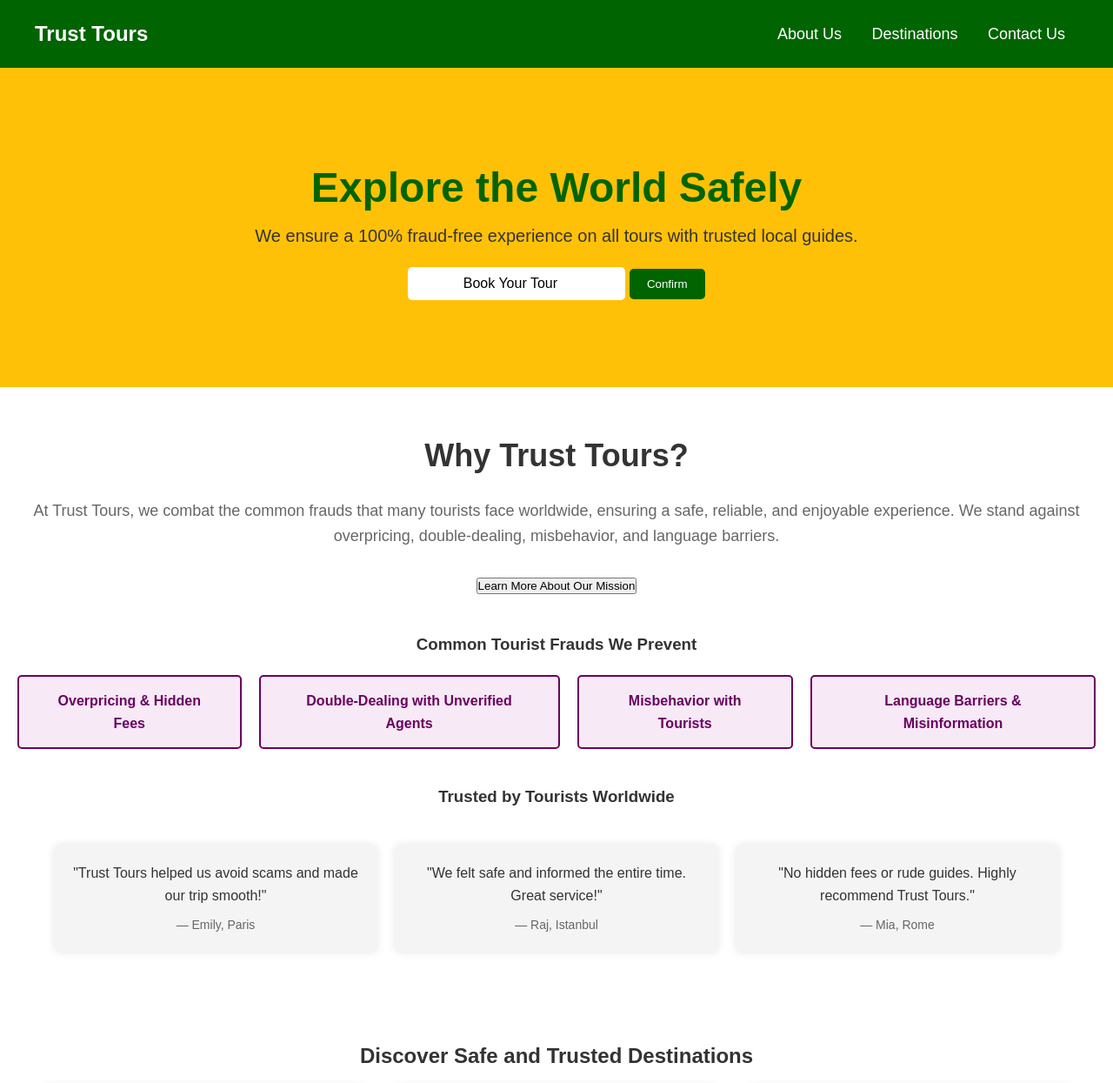
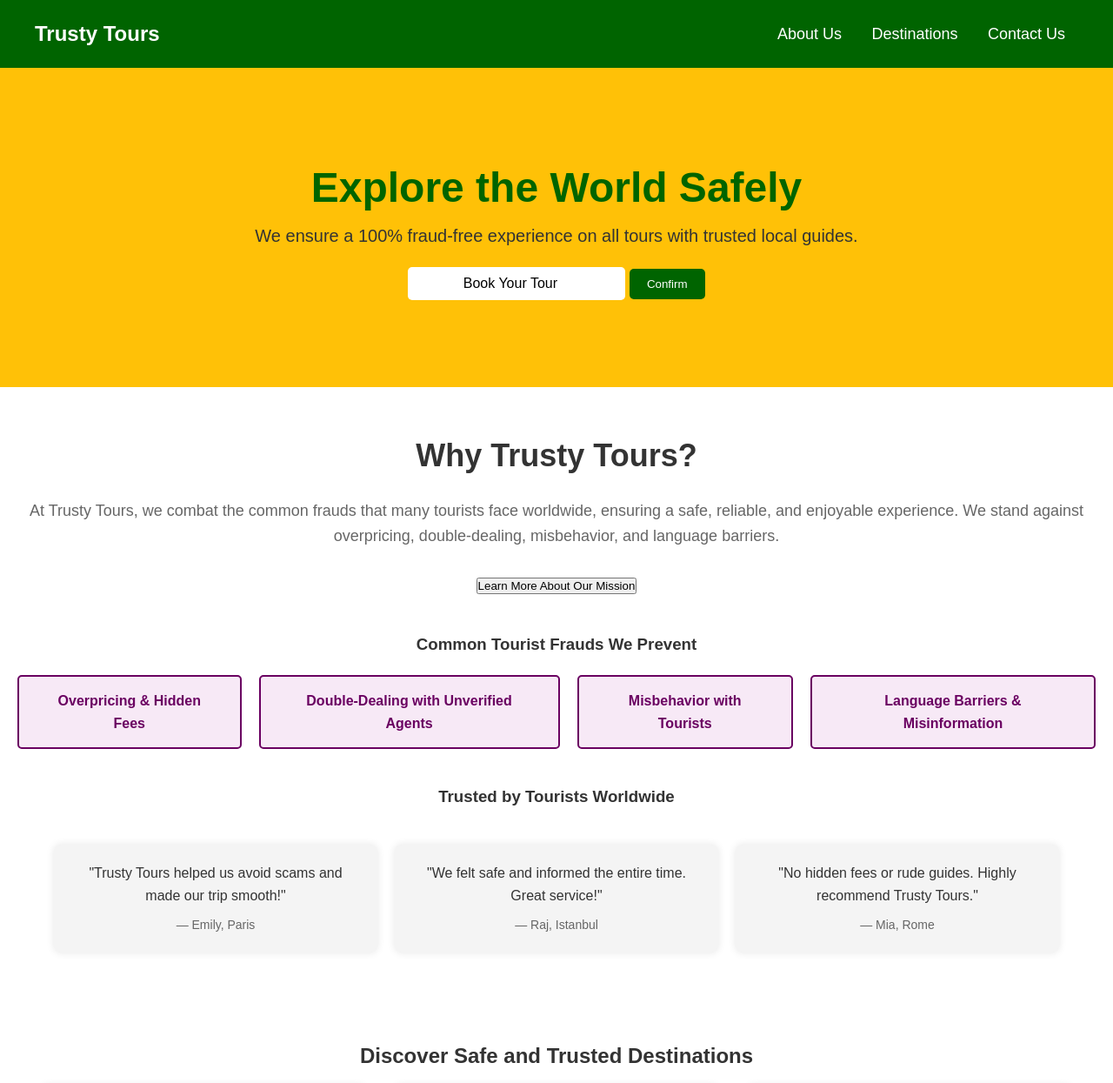
Before and after one commit to mayankgaur0405/TrustyTour, a plain HTML site: page index.html in a window 1280 px wide. Shown: the top 1245 px of the page at 87% size. Drawn offline with Linux system fonts and the light colour scheme.

Commit message:
Update index.html

```diff
--- a/index.html
+++ b/index.html
@@ -3,13 +3,13 @@
 <head>
     <meta charset="UTF-8">
     <meta name="viewport" content="width=device-width, initial-scale=1.0">
-    <title>Trust Tours</title>
+    <title>Trusty Tours</title>
     <link rel="stylesheet" href="styles.css">
 </head>
 <body>
     <header>
         <nav>
-            <div class="logo">Trust Tours</div>
+            <div class="logo">Trusty Tours</div>
             <ul class="nav-links">
                 <li><a href="#about">About Us</a></li>
                 <li><a href="#cities">Destinations</a></li>
@@ -33,8 +33,8 @@
     <!-- Trusty Tours Section -->
     <section id="trust-tours" class="trust-tours-section">
         <div class="trust-tours-header">
-            <h2>Why Trust Tours?</h2>
-            <p>At Trust Tours, we combat the common frauds that many tourists face worldwide, ensuring a safe, reliable, and enjoyable experience. We stand against overpricing, double-dealing, misbehavior, and language barriers.</p>
+            <h2>Why Trusty Tours?</h2>
+            <p>At Trusty Tours, we combat the common frauds that many tourists face worldwide, ensuring a safe, reliable, and enjoyable experience. We stand against overpricing, double-dealing, misbehavior, and language barriers.</p>
             <button>Learn More About Our Mission</button>
         </div>
 
@@ -52,7 +52,7 @@
             <h3>Trusted by Tourists Worldwide</h3>
             <div class="feedback-grid">
                 <div class="feedback-card">
-                    <p>"Trust Tours helped us avoid scams and made our trip smooth!"</p>
+                    <p>"Trusty Tours helped us avoid scams and made our trip smooth!"</p>
                     <span>— Emily, Paris</span>
                 </div>
                 <div class="feedback-card">
@@ -60,7 +60,7 @@
                     <span>— Raj, Istanbul</span>
                 </div>
                 <div class="feedback-card">
-                    <p>"No hidden fees or rude guides. Highly recommend Trust Tours."</p>
+                    <p>"No hidden fees or rude guides. Highly recommend Trusty Tours."</p>
                     <span>— Mia, Rome</span>
                 </div>
             </div>
@@ -165,7 +165,7 @@
     <footer>
         <div class="footer-content">
             <h4>EUR - €</h4>
-            <h3>About Trust Tours</h3>
+            <h3>About Trusty Tours</h3>
             <div class="footer-links">
                 <ul>
                     <li><a href="#about">Our Story</a></li>
@@ -191,7 +191,7 @@
                     <li><a href="#">X (Twitter)</a></li>
                 </ul>
             </div>
-            <p>&copy; 2024 Trust Tours | <a href="#">Privacy Policy</a> | <a href="#">Terms & Conditions</a></p>
+            <p>&copy; 2024 Trusty Tours | <a href="#">Privacy Policy</a> | <a href="#">Terms & Conditions</a></p>
         </div>
     </footer>
 </body>
```
